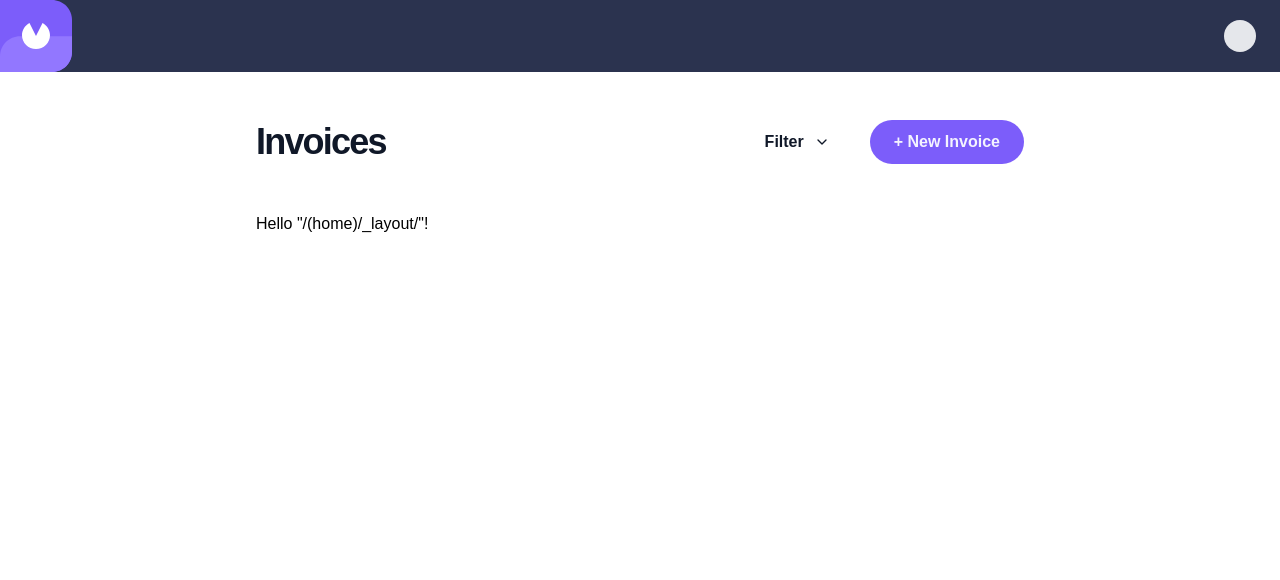
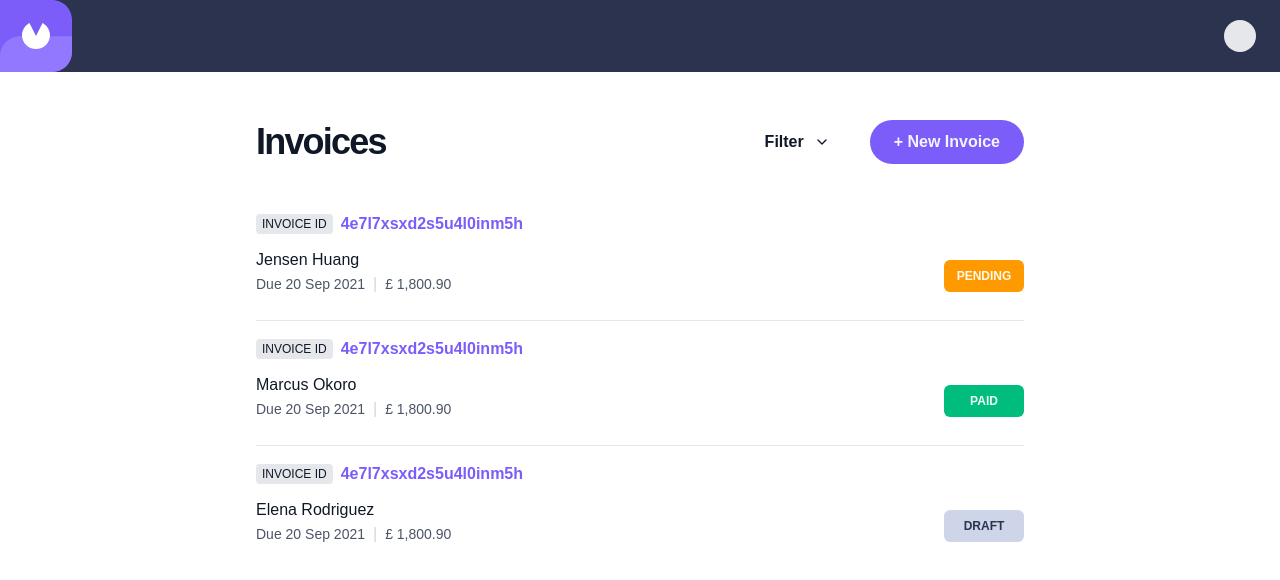
Before and after one commit to eljohn316/invoicy-frontend, a React (Vite) app: page / in a window 1280 px wide. Shown: the top 580 px of the page. Built offline with nearby package versions, Linux system fonts and the light colour scheme.

Commit message:
add InvoiceListItem component

```diff
--- a/package.json
+++ b/package.json
@@ -21,6 +21,7 @@
     "@tanstack/react-router-devtools": "^1.166.13",
     "class-variance-authority": "^0.7.1",
     "clsx": "^2.1.1",
+    "date-fns": "^4.1.0",
     "lucide-react": "^1.8.0",
     "query-string": "^9.3.1",
     "react": "^19.2.4",
--- a/src/components/dropdown.tsx
+++ b/src/components/dropdown.tsx
@@ -46,7 +46,7 @@ function DropdownMenuContent({
         <MenuPrimitive.Popup
           data-slot="dropdown-menu-content"
           className={cn(
-            'z-50 max-h-(--available-height) w-(--anchor-width) min-w-36 origin-(--transform-origin) overflow-x-hidden overflow-y-auto rounded-lg p-4 shadow-md ring-1 ring-gray-200 duration-100 outline-none data-closed:overflow-hidden',
+            'z-50 max-h-(--available-height) w-(--anchor-width) min-w-36 origin-(--transform-origin) overflow-x-hidden overflow-y-auto rounded-lg bg-white p-4 shadow-md ring-1 ring-gray-200 duration-100 outline-none data-closed:overflow-hidden',
             'data-[side=bottom]:slide-in-from-top-2 data-[side=inline-end]:slide-in-from-left-2 data-[side=inline-start]:slide-in-from-right-2 data-[side=left]:slide-in-from-right-2 data-[side=right]:slide-in-from-left-2 data-[side=top]:slide-in-from-bottom-2 data-open:animate-in data-open:fade-in-0 data-open:zoom-in-95 data-closed:animate-out data-closed:fade-out-0 data-closed:zoom-out-95',
             className,
           )}
--- a/src/components/filter.tsx
+++ b/src/components/filter.tsx
@@ -1,16 +1,17 @@
 import { useNavigate, useSearch } from '@tanstack/react-router';
+import type { Status } from '@/features/invoices/types/invoice';
 import {
   DropdownMenu,
   DropdownMenuCheckboxItem,
   DropdownMenuContent,
   DropdownMenuTrigger,
-} from './dropdown';
+} from '@/components/dropdown';
 
 export function Filter() {
   const search = useSearch({ from: '/(home)/_layout' });
   const navigate = useNavigate();
 
-  function onSetStatus(checked: boolean, value: 'draft' | 'pending' | 'paid') {
+  function onSetStatus(checked: boolean, value: Status) {
     navigate({
       to: '/',
       search: (prev) => {
--- /dev/null
+++ b/src/components/skeleton.tsx
@@ -0,0 +1,11 @@
+import { cn } from '@/lib/utils';
+
+export function Skeleton({ className, ...props }: React.ComponentProps<'div'>) {
+  return (
+    <div
+      data-slot="skeleton"
+      className={cn('animate-pulse rounded-md bg-gray-200', className)}
+      {...props}
+    />
+  );
+}
--- /dev/null
+++ b/src/features/invoices/components/invoice-list-item.tsx
@@ -0,0 +1,48 @@
+import { format } from 'date-fns';
+import type { InvoiceListItem } from '@/features/invoices/types/invoice';
+import { InvoiceStatus } from '@/features/invoices/components/invoice-status';
+import { Skeleton } from '@/components/skeleton';
+import { formatAmount } from '@/lib/utils';
+
+type InvoiceListItemProps = {
+  invoice: InvoiceListItem;
+};
+
+const formatDate = (date: Date) => {
+  return format(date, 'dd LLL yyyy');
+};
+
+export function InvoiceListItem({ invoice }: InvoiceListItemProps) {
+  return (
+    <div className="group space-y-3">
+      <div className="flex items-center gap-x-2">
+        <span className="rounded-sm bg-gray-200 px-1.5 py-1 text-xs leading-none font-medium text-gray-900 uppercase">
+          Invoice ID
+        </span>
+        <span className="text-primary-500 font-semibold underline-offset-2 group-hover:underline">
+          {invoice.id}
+        </span>
+      </div>
+      <div className="xs:flex xs:items-center xs:justify-between xs:gap-x-4 space-y-2">
+        <div className="flex-1">
+          <p className="font-medium text-gray-900">{invoice.clientName}</p>
+          <div className="flex items-baseline">
+            <p className="text-sm text-gray-600">Due {formatDate(invoice.paymentDue)}</p>
+            <p className="mx-2 text-gray-300">|</p>
+            <p className="text-sm text-gray-600">&pound; {formatAmount(invoice.total)}</p>
+          </div>
+        </div>
+        <InvoiceStatus status={invoice.status} className="flex-none" />
+      </div>
+    </div>
+  );
+}
+
+export function InvoiceListItemSkeleton() {
+  return (
+    <div className="group space-y-3">
+      <Skeleton className="h-5 max-w-64" />
+      <Skeleton className="h-9 w-full" />
+    </div>
+  );
+}
--- /dev/null
+++ b/src/features/invoices/components/invoice-status.tsx
@@ -0,0 +1,26 @@
+import { cn } from '@/lib/utils';
+import type { Status } from '@/features/invoices/types/invoice';
+
+type InvoiceStatusProps = {
+  status: Status;
+  className?: string;
+};
+
+const variants = {
+  paid: 'bg-emerald-500 text-emerald-50',
+  pending: 'bg-amber-500 text-amber-50',
+  draft: 'bg-bunker-200 text-bunker-900',
+};
+
+export function InvoiceStatus({ status, className }: InvoiceStatusProps) {
+  return (
+    <span
+      className={cn(
+        'flex h-8 w-20 items-center justify-center rounded-md text-xs leading-0 font-semibold uppercase',
+        variants[status],
+        className,
+      )}>
+      {status}
+    </span>
+  );
+}
--- /dev/null
+++ b/src/features/invoices/types/invoice.ts
@@ -0,0 +1,9 @@
+export type Status = 'draft' | 'pending' | 'paid';
+
+export type InvoiceListItem = {
+  clientName: string;
+  id: string;
+  paymentDue: Date;
+  status: Status;
+  total: number;
+};
--- a/src/lib/utils.ts
+++ b/src/lib/utils.ts
@@ -4,3 +4,10 @@ import { twMerge } from 'tailwind-merge';
 export function cn(...inputs: ClassValue[]) {
   return twMerge(clsx(inputs));
 }
+
+export function formatAmount(amount: number) {
+  return amount.toLocaleString('en-GB', {
+    minimumFractionDigits: 2,
+    maximumFractionDigits: 2,
+  });
+}
--- a/src/routes/(home)/_layout.index.tsx
+++ b/src/routes/(home)/_layout.index.tsx
@@ -1,9 +1,41 @@
+import { InvoiceListItem } from '@/features/invoices/components/invoice-list-item';
+import type { InvoiceListItem as Invoice } from '@/features/invoices/types/invoice';
 import { createFileRoute } from '@tanstack/react-router';
 
 export const Route = createFileRoute('/(home)/_layout/')({
   component: RouteComponent,
 });
 
+const invoices: Invoice[] = [
+  {
+    clientName: 'Jensen Huang',
+    id: '4e7l7xsxd2s5u4l0inm5h',
+    paymentDue: new Date('2021-9-20'),
+    status: 'pending',
+    total: 1800.9,
+  },
+  {
+    clientName: 'Marcus Okoro',
+    id: '4e7l7xsxd2s5u4l0inm5h',
+    paymentDue: new Date('2021-9-20'),
+    status: 'paid',
+    total: 1800.9,
+  },
+  {
+    clientName: 'Elena Rodriguez',
+    id: '4e7l7xsxd2s5u4l0inm5h',
+    paymentDue: new Date('2021-9-20'),
+    status: 'draft',
+    total: 1800.9,
+  },
+];
+
 function RouteComponent() {
-  return <div>Hello "/(home)/_layout/"!</div>;
+  return (
+    <div className="divide-y divide-gray-200 *:py-4 *:first:pt-0 *:last:pb-0">
+      {invoices.map((invoice) => (
+        <InvoiceListItem key={invoice.id} invoice={invoice} />
+      ))}
+    </div>
+  );
 }
--- a/src/styles.css
+++ b/src/styles.css
@@ -26,6 +26,8 @@
   --color-bunker-800: #2f3b5d;
   --color-bunker-900: #2b334f;
   --color-bunker-950: #0c0e16;
+
+  --breakpoint-xs: 30rem;
 }
 
 @layer base {
```
Also changed, not shown: 2 other files (tests, documents, lock files or other folders).
